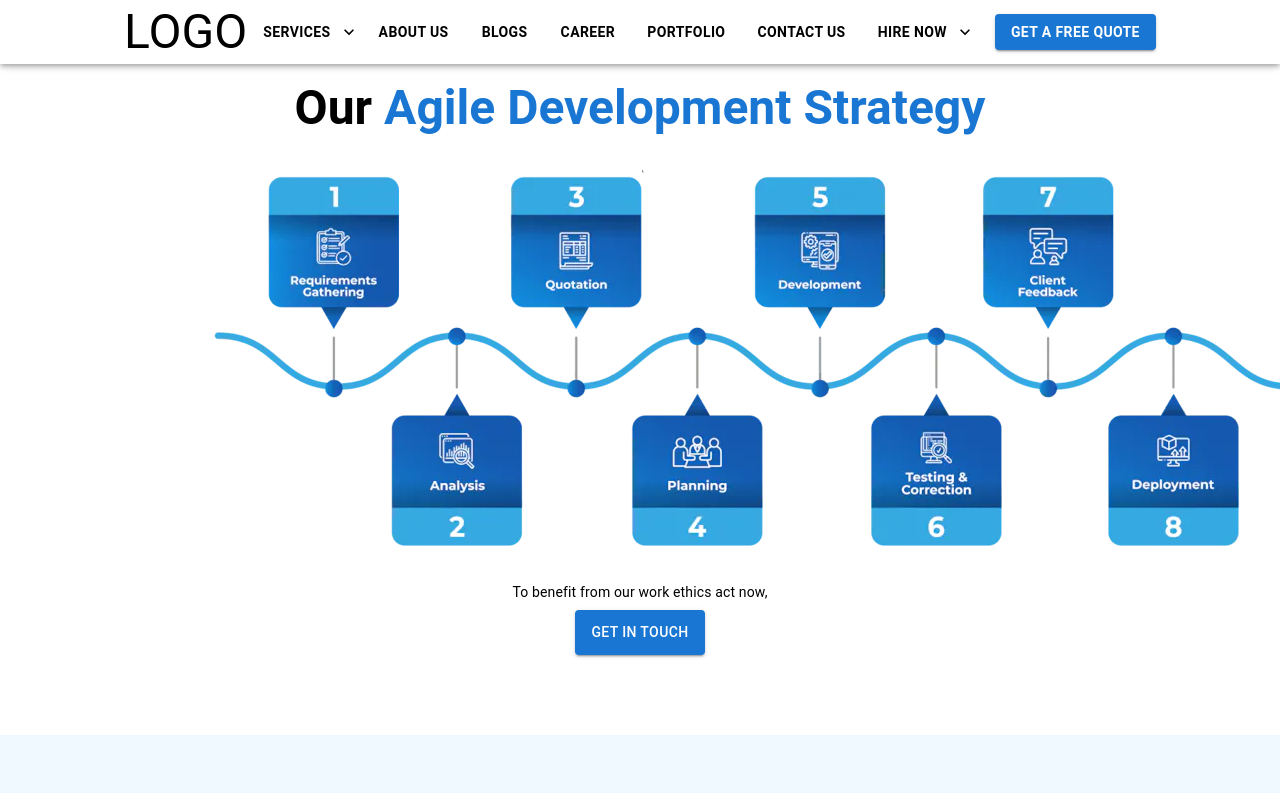
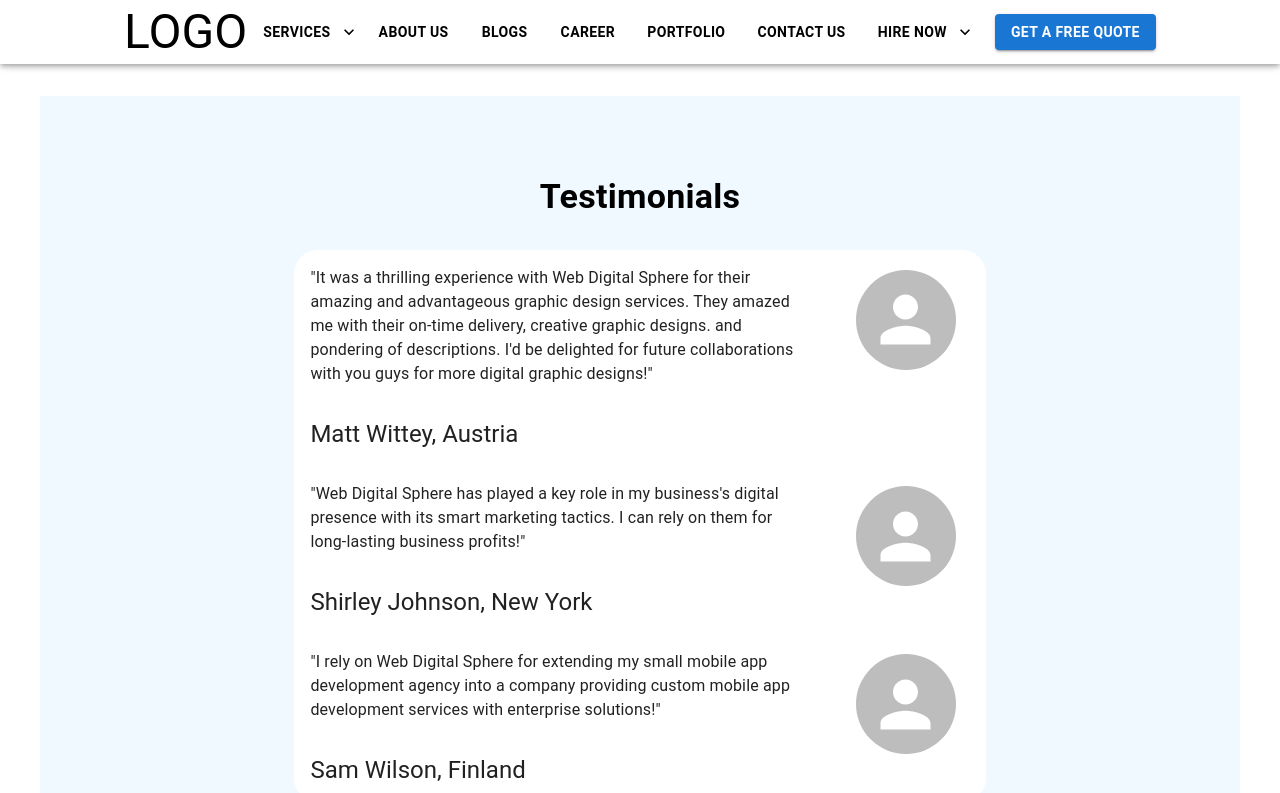
Before and after one commit to m-m4h4d/example, a React (Create React App) app: page / in a window 1280 px wide. Shown: the top 793 px of the page. Built offline with nearby package versions, Linux system fonts and the light colour scheme; the HTML template or start-up script is replaced by a standard one.

Commit message:
Testimonials Almost Done

```diff
--- a/package.json
+++ b/package.json
@@ -16,6 +16,8 @@
     "react": "^18.3.1",
     "react-dom": "^18.3.1",
     "react-scripts": "5.0.1",
+    "react-slick": "^0.30.2",
+    "slick-carousel": "^1.8.1",
     "styled-components": "^6.1.11",
     "web-vitals": "^2.1.4"
   },
--- a/src/components/Hero.js
+++ b/src/components/Hero.js
@@ -1,10 +1,45 @@
 import React from 'react';
-import { Box, Container, Typography, Button } from '@mui/material';
+import { Box, Container, Typography, Button, Paper, Avatar, Card, CardHeader, CardContent } from '@mui/material';
 import { agile } from '../assets';
+
+const Testimonials = [
+    {
+        name: 'Matt Wittey, Austria',
+        text: '"It was a thrilling experience with Web Digital Sphere for their amazing and advantageous graphic design services. They amazed me with their on-time delivery, creative graphic designs. and pondering of descriptions. I\'d be delighted for future collaborations with you guys for more digital graphic designs!"'
+    },
+    {
+        name: 'Shirley Johnson, New York',
+        text: '"Web Digital Sphere has played a key role in my business\'s digital presence with its smart marketing tactics. I can rely on them for long-lasting business profits!"'
+    },
+    {
+        name: 'Sam Wilson, Finland',
+        text: '"I rely on Web Digital Sphere for extending my small mobile app development agency into a company providing custom mobile app development services with enterprise solutions!"'
+    }
+]
 
 const Hero = () => {
     return (
-        <Box sx={{ display: 'flex', justifyContent: 'center', alignItems: 'center' }}>
+        <Box sx={{ display: 'flex', justifyContent: 'center', alignItems: 'center', flexDirection: 'column', pt: 12 }}>
+            <Container sx={{ background: '#F0F9FF', py: 6, justifyContent: 'center', alignItems: 'center', display: 'flex', flexDirection: 'column' }}>
+                <Typography variant='h4' sx={{ my: 4 }}>
+                    <b>Testimonials</b>
+                </Typography>
+                <Paper sx={{ justifyContent: 'center', alignItems: 'center', display: 'flex', width: '60%', boxShadow: 'none', flexDirection: 'column', borderRadius: 8 }}>
+                    {Testimonials.map((testimonial, index) => (
+                        <Card key={index} sx={{ display: 'flex', justifyContent: 'space-around', boxShadow: 'none', borderRadius: 6 }}>
+                            <Box sx={{ pr: 8 }}>
+                                <CardContent>
+                                    <Typography variant="body1" component="p">
+                                        {testimonial.text}
+                                    </Typography>
+                                </CardContent>
+                                <CardHeader title={testimonial.name} />
+                            </Box>
+                            <Avatar sx={{ width: 100, height: 100, right: 30, top: 20 }} />
+                        </Card>
+                    ))}
+                </Paper>
+            </Container>
             <Container maxWidth="md" sx={{ textAlign: 'center', py: 10, px: 0, mx: 0 }}>
                 <Typography variant="h3" component="h1" gutterBottom sx={{ color: 'primary.main' }}>
                     <Typography variant="h3" gutterBottom component="span" sx={{ color: 'black' }}><b>Our</b></Typography>
```
Also changed, not shown: 1 other file (tests, documents, lock files or other folders).
